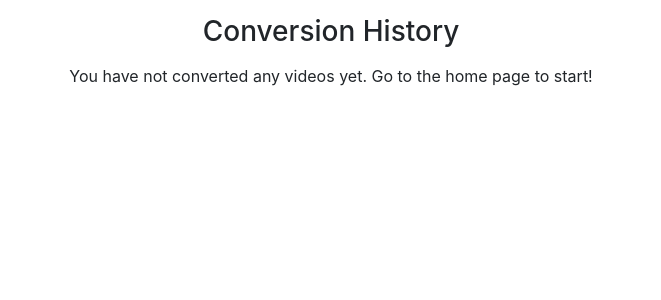
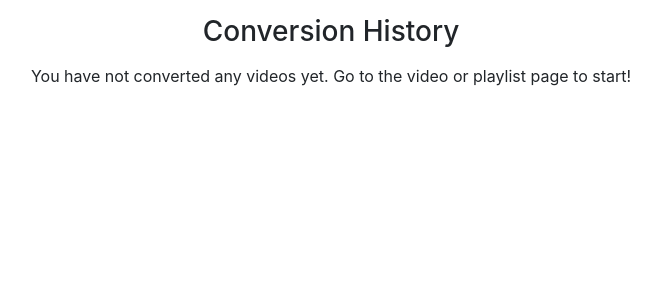
Before and after one commit to GameGenesis/Youtube-Video-Downloader, a Flask app: page /history in a window 1280 px wide. Shown: the part 56-356 px from the top of the page, without its empty margins (309-970 px from the left). Run offline with Flask 2, Linux system fonts and the light colour scheme; the visitor is signed in with stand-in values (Sample User, id 1); data comes from the database, SQL or seed files in the repository; data that the repository does not hold is empty; some libraries are stand-ins or nearby versions.

Commit message:
Update empty history message

```diff
--- a/website/templates/delete_account.html
+++ b/website/templates/delete_account.html
@@ -25,6 +25,5 @@
           <button type="submit" class="btn btn-primary mb-2"name="confirm">Delete Account</button>
         </div>
     </div>
-    </div>
 </form>
 {% endblock %}
--- a/website/templates/history.html
+++ b/website/templates/history.html
@@ -21,6 +21,6 @@
     <center><button type="submit" class="btn btn-primary">Clear History</button></center>
 </form>
 {% else %}
-<center>You have not converted any videos yet. Go to the home page to start!</center>
+<center>You have not converted any videos yet. Go to the video or playlist page to start!</center>
 {% endif %}
 {% endblock %}
```
